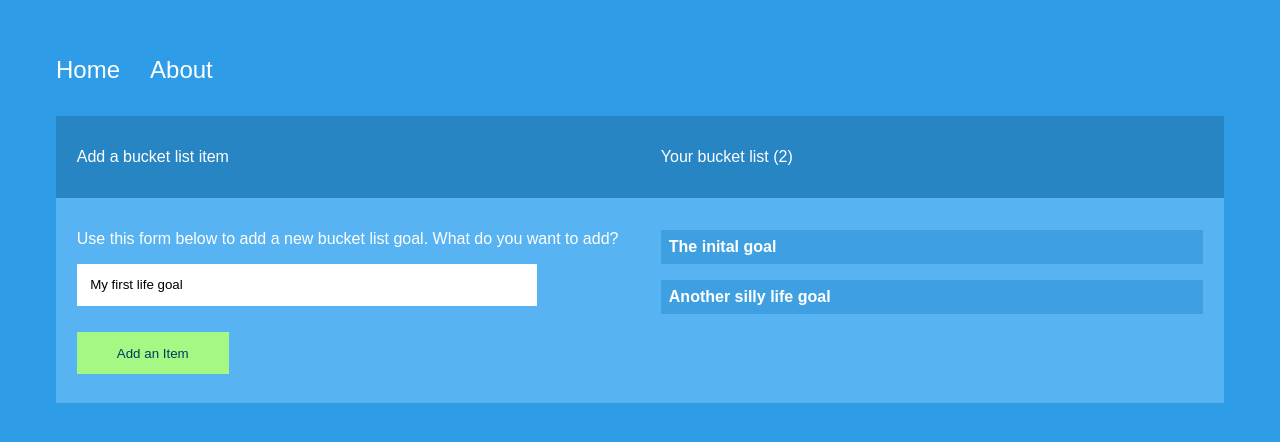
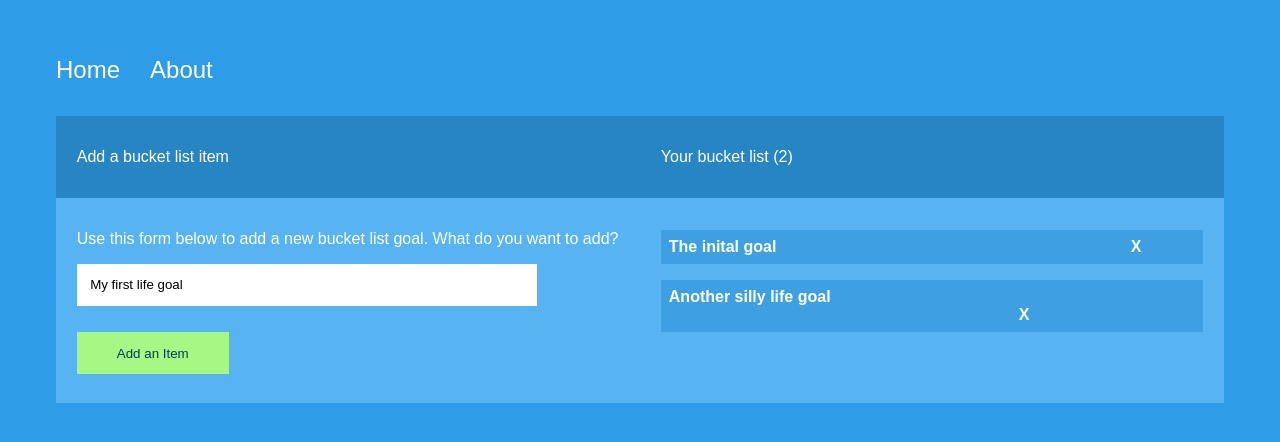
Before and after one commit to rmichaelbics/ng5, an Angular app: page / in a window 1280 px wide. Shown: the top 442 px of the page. Built offline with nearby package versions, Linux system fonts and the light colour scheme.

Commit message:
first commit

```diff
--- a/src/app/home/home.component.html
+++ b/src/app/home/home.component.html
@@ -19,7 +19,6 @@
   </div>
 <div class="col">
   <p class="life-container" *ngFor = "let goal of goals; let i = index" (click)= "removeItem(i)">
-  {{goal}}</p>
+  {{goal}} <span class="pull-right">X</span> </p>
 </div>
-
 </div>
--- a/src/app/home/home.component.scss
+++ b/src/app/home/home.component.scss
@@ -40,3 +40,7 @@
         font-weight: bold;
         cursor: pointer;
     }
+
+    .pull-right{
+        margin-left: 350px !important;
+    }
```
